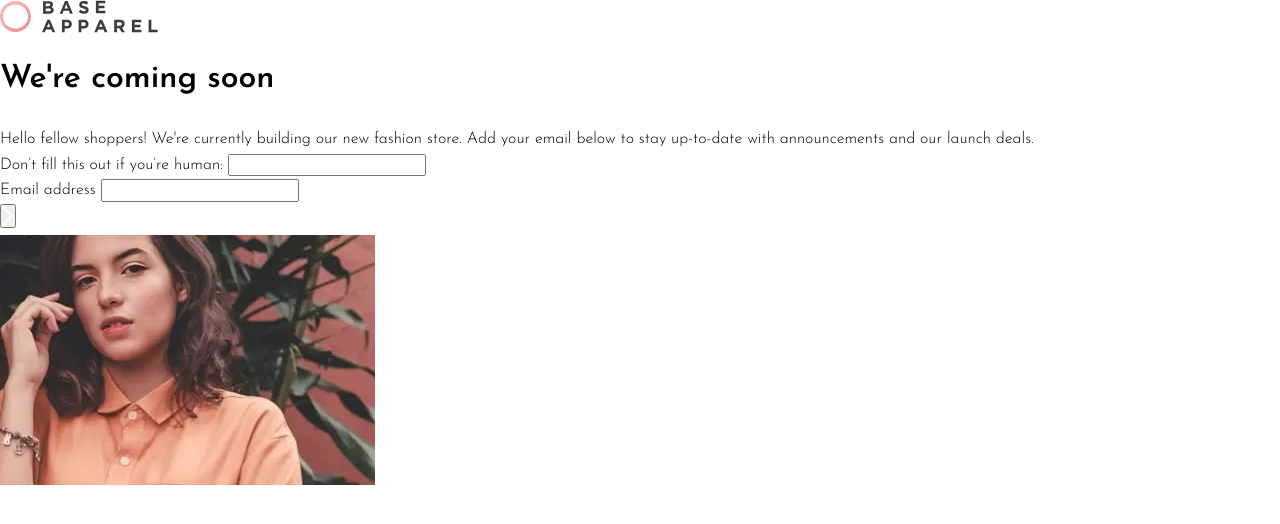
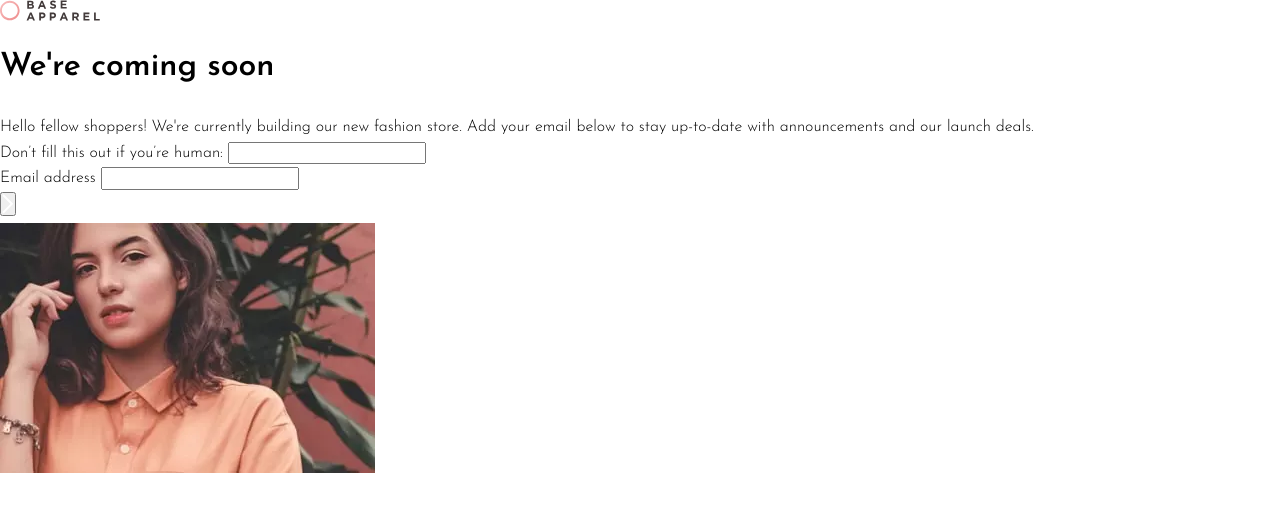
Before and after one commit to vanzasetia/base-apparel-coming-soon-page, a website: page index.html in a window 1280 px wide. Drawn offline with Linux system fonts and the light colour scheme.

Commit message:
Add width and height attributes to the logo image

```diff
--- a/index.html
+++ b/index.html
@@ -133,6 +133,8 @@
             src="/images/logo.svg"
             alt="Base Apparel - Home"
             class="header__logo"
+            width="100"
+            height="21"
         /></a>
       </header>
       <main id="main" class="hero">
```
